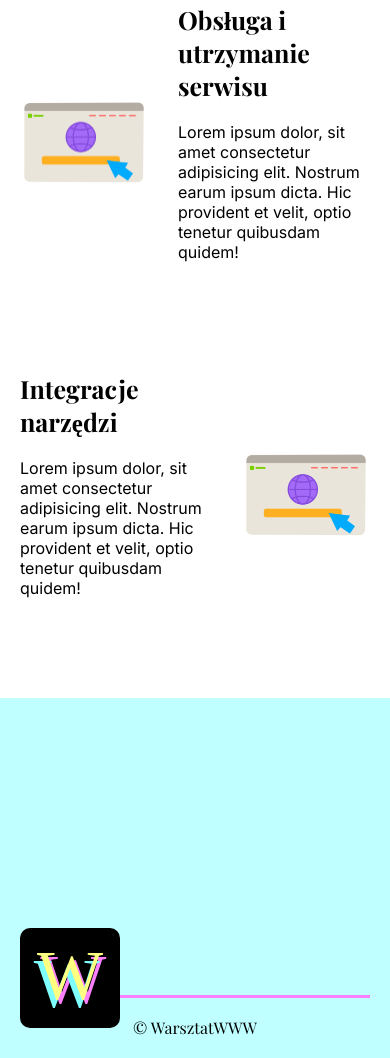
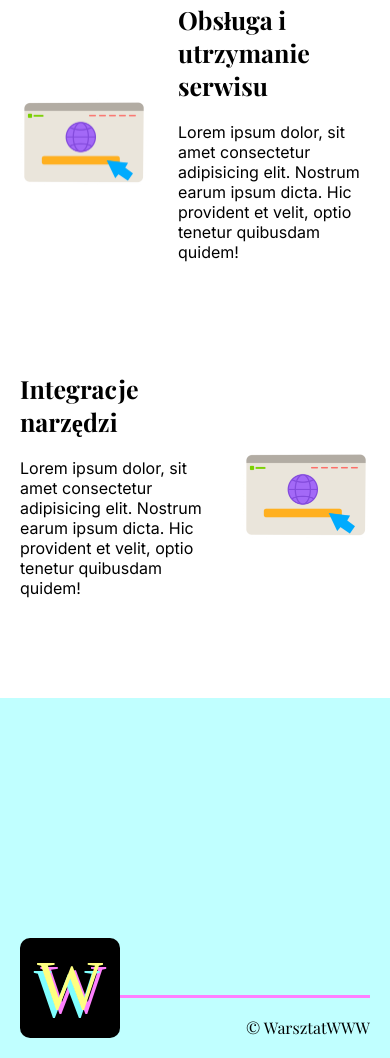
Before and after one commit to sofomir/warsztatwww.pl, a plain HTML site: page index.html in a window 390 px wide. Shown: the part 1630-2688 px from the top of the page. Drawn offline with nearby package versions, Linux system fonts and the light colour scheme; a web font is replaced by a local one.

Commit message:
wrapper update

```diff
--- a/sass/main.scss
+++ b/sass/main.scss
@@ -19,9 +19,9 @@ p {
 
 .wrapper {
 	position: relative;
-	height: 100%;
 	margin: 0 auto;
 	padding: 0 50px;
+	width: 100%;
 	max-width: 1500px;
 }
 
@@ -275,7 +275,7 @@ p {
 
 	.logo {
 		position: absolute;
-		bottom: 30px;
+		bottom: 20px;
 		z-index: 1;
 
 		.logo-img {
@@ -486,7 +486,7 @@ p {
 		padding: 0 3rem;
 	}
 
-	.footer .author-name {
+	.footer .author {
 		justify-content: flex-end;
 	}
 }
```
Also changed, not shown: css/main.css, 1 other file.
